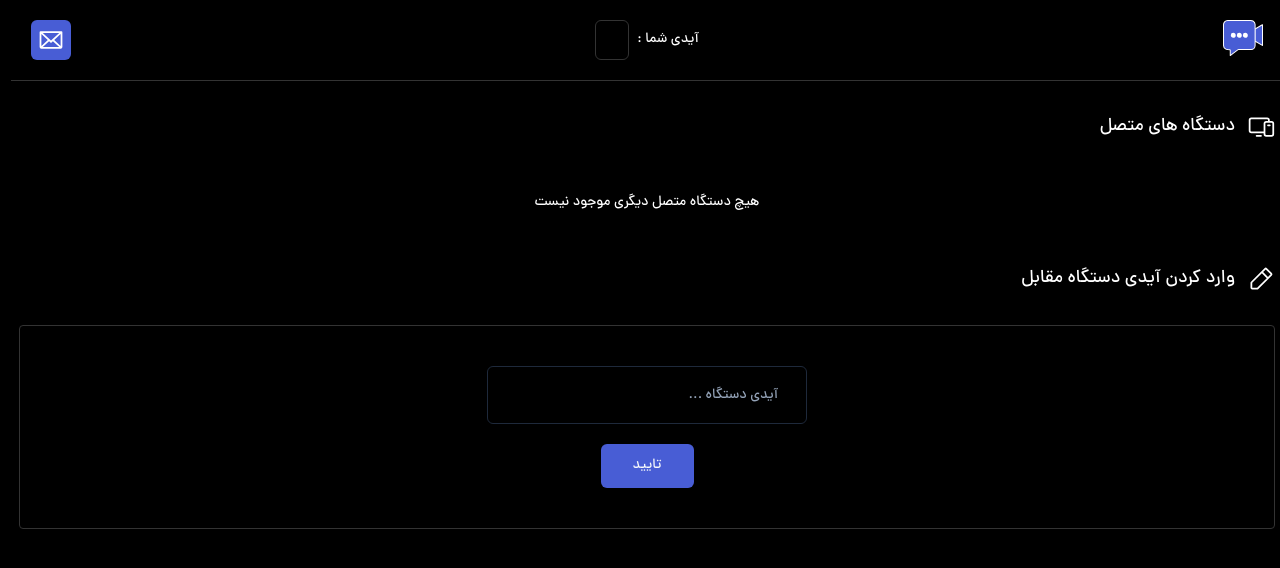
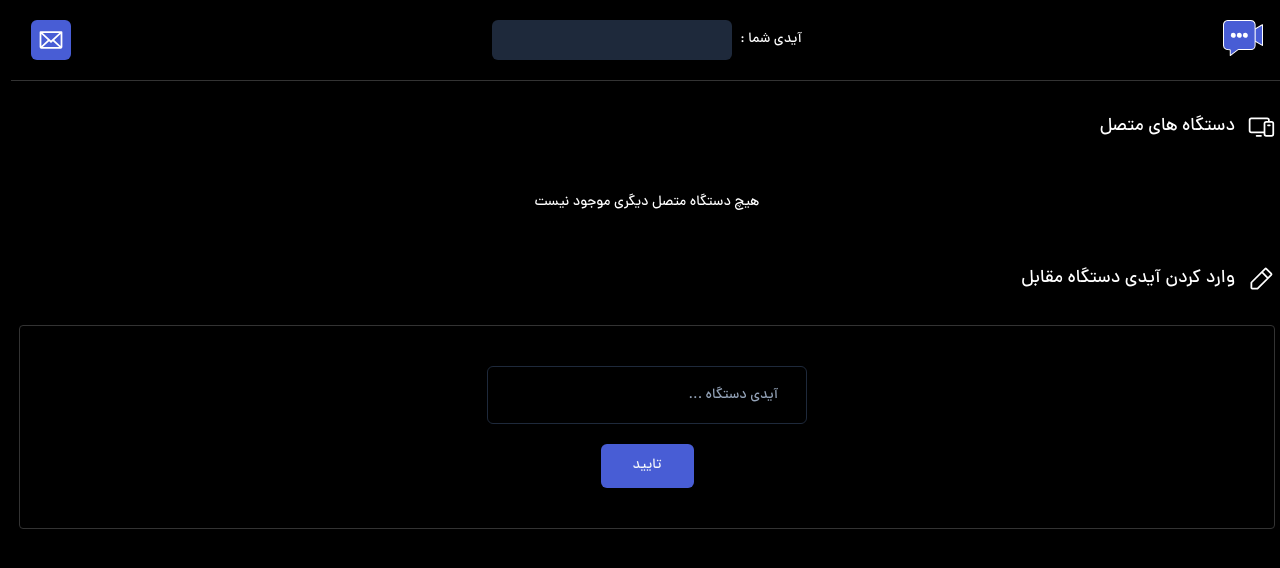
Before and after one commit to mohammad-reza-tajik/net-call-frontend, a Next.js app: page / in a window 1280 px wide. Shown: the top 568 px of the page. Built offline with nearby package versions, Linux system fonts and the light colour scheme.

Commit message:
feat: show an skeleton when peerId is not there yet

```diff
--- a/components/shared/PeerId.tsx
+++ b/components/shared/PeerId.tsx
@@ -5,6 +5,7 @@ import {Tooltip, TooltipContent, TooltipProvider, TooltipTrigger} from "@/compon
 import {toast} from "react-toastify";
 import localPeerIdSignal from "@/signals/peer/localPeerId";
 import {useSignals} from "@preact/signals-react/runtime";
+import {Skeleton} from "@/components/ui/skeleton";
 
 function PeerId() {
 
@@ -21,6 +22,9 @@ function PeerId() {
                 <p>
                     آیدی شما :
                 </p>
+                {
+                    !localPeerIdSignal.value ?
+                        <Skeleton className={"w-60 h-10"}/> :
                         <Tooltip>
                             <TooltipTrigger asChild>
                                 {
@@ -33,6 +37,7 @@ function PeerId() {
                                 <p>برای کپی کردن آیدی کلیک کنید</p>
                             </TooltipContent>
                         </Tooltip>
+                }
             </div>
         </TooltipProvider>
     )
```
Lines whose indentation alone changed are shown as unchanged.
